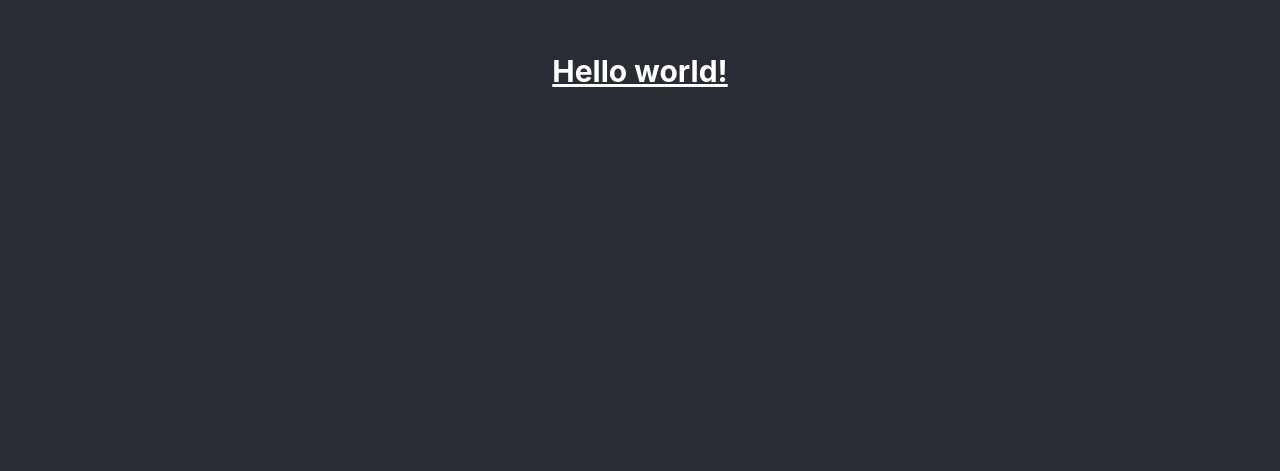
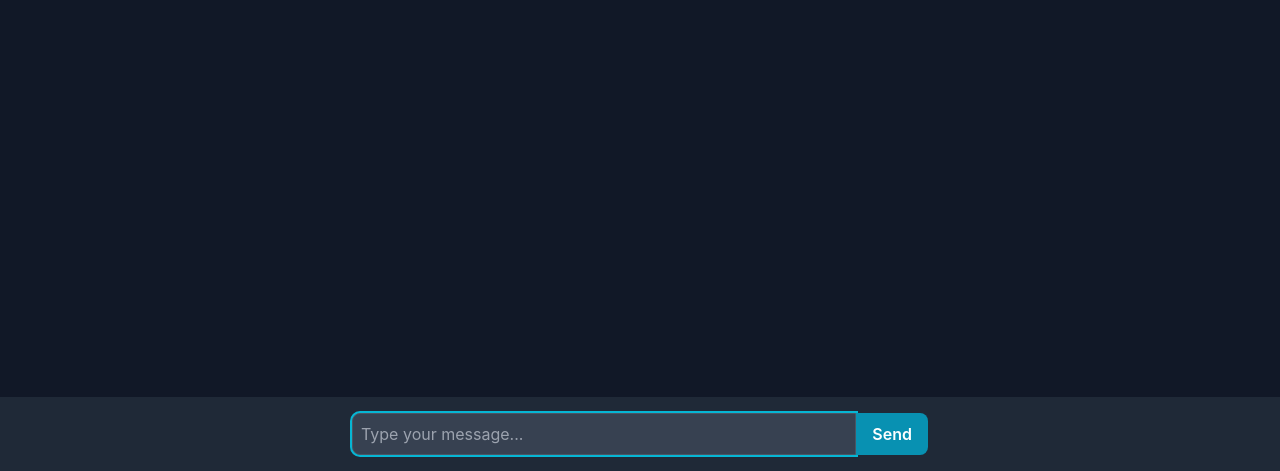
Before and after one commit to ross-tsenov/simple-fastapi-react-tailwindcss-chatbot, a React (Create React App) app in the folder frontend/app/: page / in a window 1280 px wide. Shown: the part 329-800 px from the top of the page. Built offline with nearby package versions, Linux system fonts and the light colour scheme; the HTML template or start-up script is replaced by a standard one.

Commit message:
Add first basic version of chat app

```diff
--- a/frontend/app/src/App.js
+++ b/frontend/app/src/App.js
@@ -1,13 +1,257 @@
-import './App.css';
+// App.js
 
+import React, { useState, useEffect, useRef, useCallback } from 'react';
+
+/**
+ * Backend API URL.
+ */
+const BACKEND_URL = 'http://localhost:5000/api';
+
+/**
+ * Renders a single chat message.
+ * @param {Object} props - The component props.
+ * @param {Object} props.message - The message object.
+ * @returns {JSX.Element}
+ */
+function MessageBox({ message }) {
+  const isUser = message.role === 'user';
+  const messageBgColor = isUser ? 'bg-cyan-500' : 'bg-teal-500';
+
+  return (
+    <div
+      className={`my-2 flex ${isUser ? 'justify-end' : 'justify-start'}`}
+    >
+      <div
+        className={`rounded-lg p-2 max-w-xs break-words ${messageBgColor} text-white`}
+      >
+        {message.content}
+      </div>
+    </div>
+  );
+}
+
+/**
+ * Renders a list of chat messages.
+ * @param {Object} props - The component props.
+ * @param {Array} props.messages - An array of message objects.
+ * @returns {JSX.Element}
+ */
+function MessageList({ messages }) {
+  return (
+    <div className="max-w-full sm:max-w-xl mx-auto">
+      {messages.map((msg, index) => (
+        <MessageBox key={index} message={msg} />
+      ))}
+    </div>
+  );
+}
+
+/**
+ * Renders a text input field.
+ * @param {Object} props - The component props.
+ * @param {string} props.value - The current input value.
+ * @param {Function} props.onChange - Function to handle input change.
+ * @param {React.RefObject} props.inputRef - Reference to the input element.
+ * @returns {JSX.Element}
+ */
+function TextInput({ value, onChange, inputRef }) {
+  return (
+    <input
+      type="text"
+      ref={inputRef}
+      className="flex-grow border border-gray-600 bg-gray-700 text-white placeholder-gray-400 rounded-l-lg p-2 focus:outline-none focus:ring-2 focus:ring-cyan-500"
+      placeholder="Type your message..."
+      value={value}
+      onChange={onChange}
+    />
+  );
+}
+
+/**
+ * Renders the submit button.
+ * @param {Object} props - The component props.
+ * @param {boolean} props.loading - Indicates if a message is being sent.
+ * @returns {JSX.Element}
+ */
+function SubmitButton({ loading }) {
+  return (
+    <button
+      type="submit"
+      className={`${
+        loading
+          ? 'bg-red-500 hover:bg-red-600 focus:ring-red-500'
+          : 'bg-cyan-600 hover:bg-cyan-700 focus:ring-cyan-500'
+      } text-white font-semibold px-4 py-2 rounded-r-lg focus:outline-none focus:ring-2 flex items-center`}
+    >
+      {loading ? (
+        <>
+          {/* Simple Spinner */}
+          <svg
+            className="animate-spin h-5 w-5 mr-2 text-white"
+            xmlns="http://www.w3.org/2000/svg"
+            viewBox="0 0 24 24"
+          >
+            <circle
+              className="opacity-25"
+              cx="12"
+              cy="12"
+              r="10"
+              stroke="currentColor"
+              strokeWidth="4"
+            />
+            <path
+              className="opacity-75"
+              fill="currentColor"
+              d="M12 2a10 10 0 100 20 10 10 0 000-20z"
+            />
+          </svg>
+          Cancel
+        </>
+      ) : (
+        'Send'
+      )}
+    </button>
+  );
+}
+
+/**
+ * Renders the input field and submit button for sending messages.
+ * @param {Object} props - The component props.
+ * @param {string} props.input - The current input value.
+ * @param {Function} props.setInput - Function to update the input value.
+ * @param {boolean} props.loading - Indicates if a message is being sent.
+ * @param {Function} props.handleSubmit - Function to handle form submission.
+ * @param {React.RefObject} props.inputRef - Reference to the input element.
+ * @returns {JSX.Element}
+ */
+function MessageInput({ input, setInput, loading, handleSubmit, inputRef }) {
+  return (
+    <form className="p-4 bg-gray-800" onSubmit={handleSubmit}>
+      <div className="flex max-w-full sm:max-w-xl mx-auto">
+        <TextInput
+          value={input}
+          onChange={(e) => setInput(e.target.value)}
+          inputRef={inputRef}
+        />
+        <SubmitButton loading={loading} />
+      </div>
+    </form>
+  );
+}
+
+/**
+ * Main application component.
+ * @returns {JSX.Element}
+ */
 function App() {
+  const [messages, setMessages] = useState([]);
+  const [input, setInput] = useState('');
+  const [loading, setLoading] = useState(false);
+  const [controller, setController] = useState(null);
+  const [pendingUserMessage, setPendingUserMessage] = useState(null);
+
+  const inputRef = useRef(null);
+
+  // Load messages from localStorage on mount
+  useEffect(() => {
+    const savedMessages = localStorage.getItem('chatMessages');
+    if (savedMessages) {
+      setMessages(JSON.parse(savedMessages));
+    }
+    inputRef.current?.focus();
+  }, []);
+
+  // Save messages to localStorage when messages change
+  useEffect(() => {
+    localStorage.setItem('chatMessages', JSON.stringify(messages));
+  }, [messages]);
+
+  /**
+   * Sends a message to the backend API.
+   */
+  const handleSendMessage = useCallback(async () => {
+    if (!input.trim()) return;
+
+    const userMessage = { role: 'user', content: input.trim() };
+    setMessages((prev) => [...prev, userMessage]);
+    setPendingUserMessage(userMessage);
+    setInput('');
+
+    const requestBody = {
+      model: 'fake_llm_model',
+      messages: [...messages, userMessage],
+      metadata: {},
+    };
+
+    const abortController = new AbortController();
+    setController(abortController);
+    setLoading(true);
+
+    try {
+      const response = await fetch(`${BACKEND_URL}/chat`, {
+        method: 'POST',
+        headers: { 'Content-Type': 'application/json' },
+        body: JSON.stringify(requestBody),
+        signal: abortController.signal,
+      });
+
+      if (!response.ok) throw new Error('Network response was not ok');
+
+      const data = await response.json();
+      const assistantMessage = data.message;
+
+      setMessages((prev) => [...prev, assistantMessage]);
+      setPendingUserMessage(null);
+    } catch (error) {
+      if (error.name !== 'AbortError') {
+        console.error('Error:', error);
+      }
+    } finally {
+      setController(null);
+      setLoading(false);
+      inputRef.current?.focus();
+    }
+  }, [input, messages]);
+
+  /**
+   * Cancels the ongoing message request.
+   */
+  const handleCancel = useCallback(() => {
+    controller?.abort();
+    setController(null);
+    setLoading(false);
+    setMessages((prev) =>
+      prev.filter((msg) => msg !== pendingUserMessage)
+    );
+    setInput(pendingUserMessage?.content || '');
+    setPendingUserMessage(null);
+    inputRef.current?.focus();
+  }, [controller, pendingUserMessage]);
+
+  /**
+   * Handles form submission or cancels the message if loading.
+   * @param {React.FormEvent} e - The form event.
+   */
+  const handleSubmit = useCallback(
+    (e) => {
+      e.preventDefault();
+      loading ? handleCancel() : handleSendMessage();
+    },
+    [loading, handleCancel, handleSendMessage]
+  );
+
   return (
-    <div className="App">
-      <header className="App-header">
-        <h1 className="text-3xl font-bold underline">
-          Hello world!
-        </h1>
-      </header>
+    <div className="flex flex-col h-screen bg-gray-900">
+      <div className="flex-grow p-4 overflow-auto">
+        <MessageList messages={messages} />
+      </div>
+      <MessageInput
+        input={input}
+        setInput={setInput}
+        loading={loading}
+        handleSubmit={handleSubmit}
+        inputRef={inputRef}
+      />
     </div>
   );
 }
```
